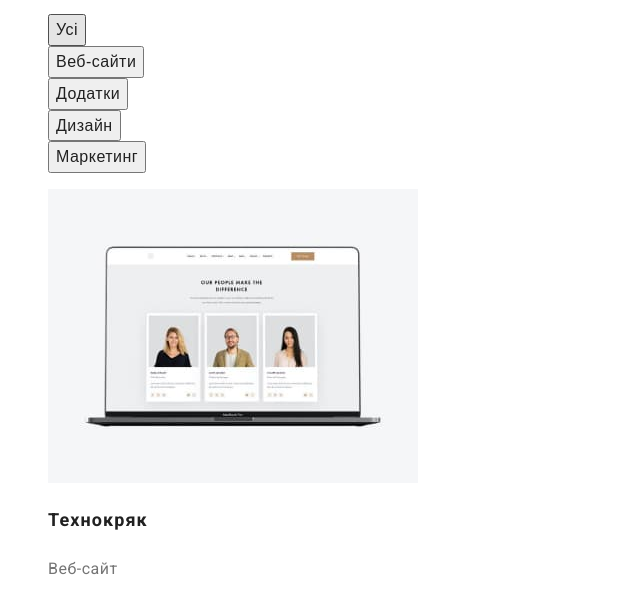
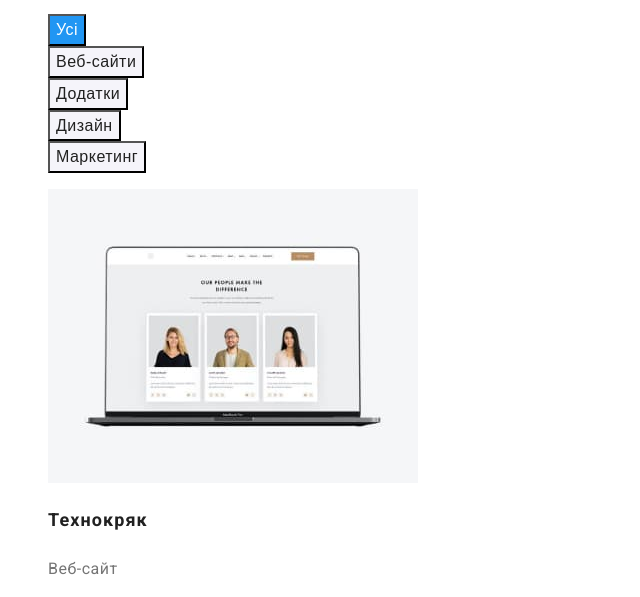
Before and after one commit to TetianaShyg/goit-markup-hw-02, a plain HTML site: page portfolio.html in a window 1280 px wide. In both pictures the pointer is over the button "Усі". Shown: the part 198-795 px from the top of the page, without its empty margins (0-640 px from the left). Drawn offline with Linux system fonts and the light colour scheme.

Commit message:
add css to footer1

```diff
--- a/css/style.css
+++ b/css/style.css
@@ -8,7 +8,7 @@ body {
 .link {
   text-decoration: none;
 }
-
+/* ---HEADER---- */
 .header-logo {
   font-family: 'raleway', sans-serif;
   font-weight: 700;
@@ -42,6 +42,7 @@ body {
 .header-nav:focus {
   color: #2196f3;
 }
+/* ---MAIN---- */
 .visually-hidden {
   position: absolute;
   white-space: nowrap;
@@ -62,6 +63,7 @@ body {
   text-align: center;
   letter-spacing: 0.03em;
   color: #212121;
+  background-color: #f5f4fa;
 }
 .example-name {
   font-weight: 700;
@@ -77,6 +79,13 @@ body {
   letter-spacing: 0.03em;
   color: #757575;
 }
+.button-nav:hover,
+.button-nav:focus {
+  color: #ffffff;
+  cursor: pointer;
+  background-color: #2196f3;
+}
+/* ---FOOTER---- */
 .footer-logo {
   font-family: 'raleway', sans-serif;
   font-weight: 700;
@@ -97,6 +106,7 @@ body {
   line-height: 1.71;
   letter-spacing: 0.03em;
   color: #ffffff;
+  font-style: normal;
 }
 .footer-link {
   font-weight: 400;
@@ -104,4 +114,5 @@ body {
   line-height: 1.71;
   letter-spacing: 0.03em;
   color: rgba(255, 255, 255, 0.6);
+  font-style: normal;
 }
```
